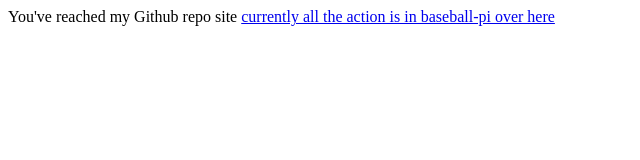
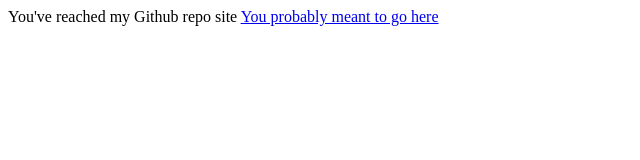
Before and after one commit to Goldman60/Goldman60.github.io, a plain HTML site: page index.html in a window 1280 px wide. Shown: the whole page, without its empty margins (0-640 px from the left). Drawn offline with Linux system fonts and the light colour scheme.

Commit message:
Change link from defunct site to projects

```diff
--- a/index.html
+++ b/index.html
@@ -1,3 +1,3 @@
 You've reached my Github repo site
 
-<a href="/baseball-pi">currently all the action is in baseball-pi over here</a>
+<a href="https://projects.ajfite.com">You probably meant to go here</a>
```
